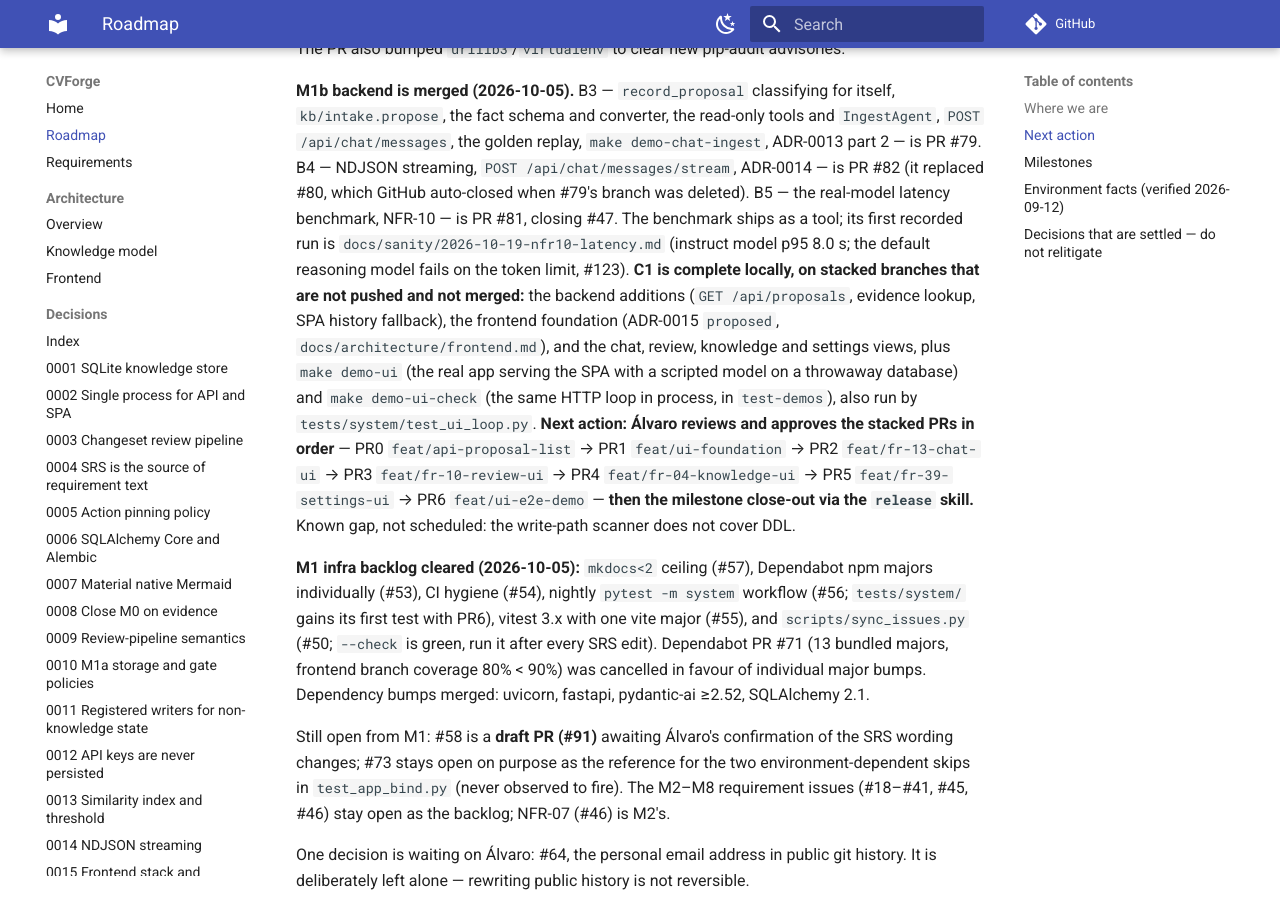
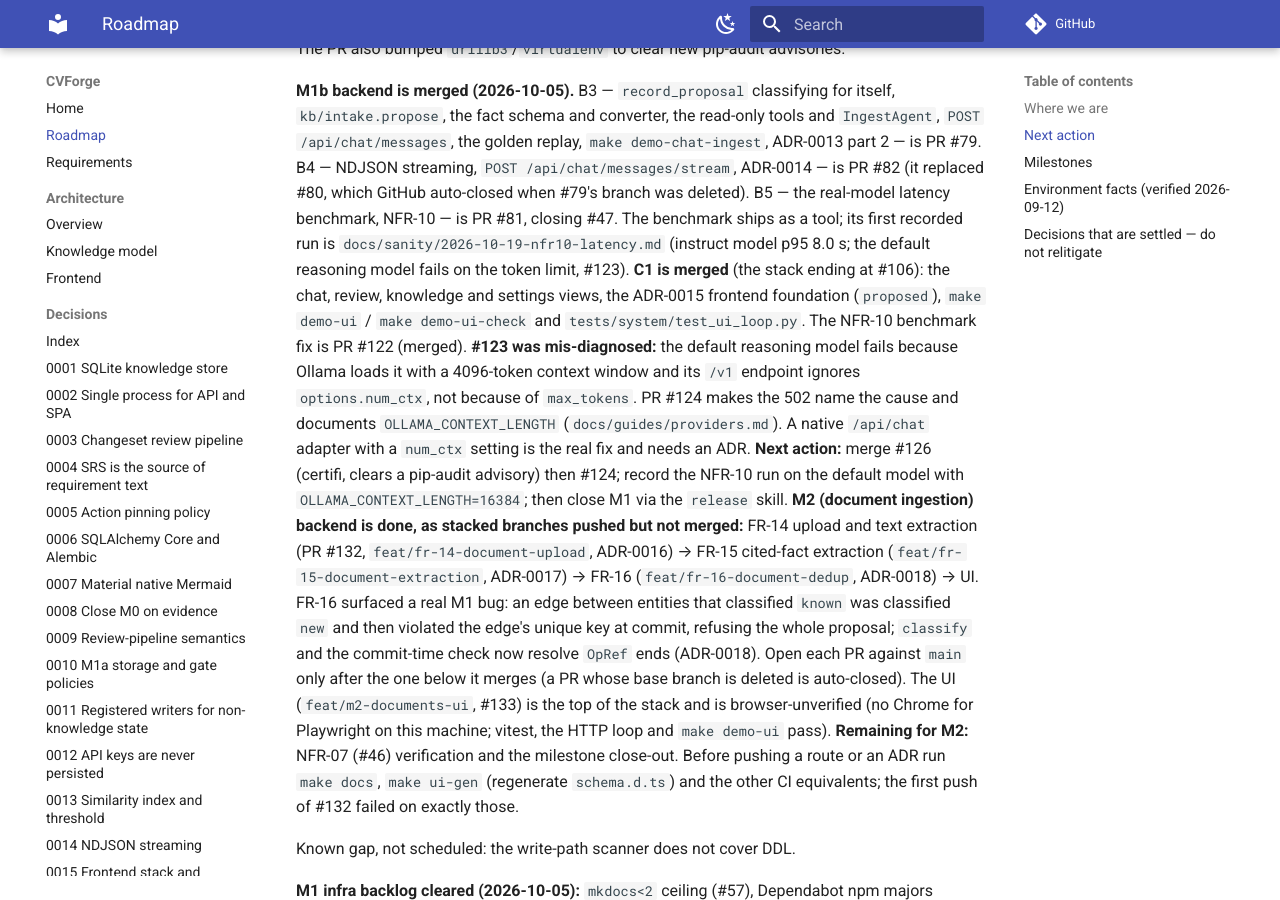
Before and after one commit to SelfishCoconut/cvforge, an MkDocs documentation site: the page built from docs/roadmap.md, in a window 1280 px wide and 900 px high, scrolled down 1951 px. Built offline with MkDocs 1.6.1 and Material for MkDocs 9.7.7, drawn with Linux system fonts in a browser that asks for light colours; comment, search, counter and statistics services are not loaded; some of the changed text lies outside the part shown.

Commit message:
docs(roadmap): reflect merged C1 stack and the #123 root cause (#128)
* docs(roadmap): reflect merged C1 stack and the #123 root cause

Closes #127

Co-Authored-By: Claude Sonnet 5.5 <noreply@anthropic.com>

* docs(roadmap): record M2 progress (FR-14, FR-15)

Refs #127

Co-Authored-By: Claude Sonnet 5.5 <noreply@anthropic.com>

* docs(roadmap): M2 backend done, FR-16 classifier fix recorded

Refs #127

Co-Authored-By: Claude Sonnet 5.5 <noreply@anthropic.com>

* docs(roadmap): M2 UI branch recorded

Refs #127

Co-Authored-By: Claude Sonnet 5.5 <noreply@anthropic.com>

---------

Co-authored-by: Claude Sonnet 5.5 <noreply@anthropic.com>

```diff
--- a/docs/roadmap.md
+++ b/docs/roadmap.md
@@ -99,17 +99,29 @@ ADR-0014 — is PR #82 (it replaced #80, which GitHub auto-closed when #79's bra
 deleted). B5 — the real-model latency benchmark, NFR-10 — is PR #81, closing #47. The
 benchmark ships as a tool; its first recorded run is `docs/sanity/2026-10-19-nfr10-latency.md`
 (instruct model p95 8.0 s; the default reasoning model fails on the token limit, #123).
-**C1 is complete locally, on stacked branches that are not pushed and not merged:**
-the backend additions (`GET /api/proposals`, evidence lookup, SPA history fallback),
-the frontend foundation (ADR-0015 `proposed`, `docs/architecture/frontend.md`), and
-the chat, review, knowledge and settings views, plus `make demo-ui` (the real app
-serving the SPA with a scripted model on a throwaway database) and `make
-demo-ui-check` (the same HTTP loop in process, in `test-demos`), also run by
-`tests/system/test_ui_loop.py`. **Next action: Álvaro reviews and approves the
-stacked PRs in order** — PR0 `feat/api-proposal-list` → PR1 `feat/ui-foundation` →
-PR2 `feat/fr-13-chat-ui` → PR3 `feat/fr-10-review-ui` → PR4 `feat/fr-04-knowledge-ui`
-→ PR5 `feat/fr-39-settings-ui` → PR6 `feat/ui-e2e-demo` — **then the milestone
-close-out via the `release` skill.**
+**C1 is merged** (the stack ending at #106): the chat, review, knowledge and settings views, the
+ADR-0015 frontend foundation (`proposed`), `make demo-ui` / `make demo-ui-check` and
+`tests/system/test_ui_loop.py`. The NFR-10 benchmark fix is PR #122 (merged).
+**#123 was mis-diagnosed:** the default reasoning model fails because Ollama loads it with a
+4096-token context window and its `/v1` endpoint ignores `options.num_ctx`, not because of
+`max_tokens`. PR #124 makes the 502 name the cause and documents `OLLAMA_CONTEXT_LENGTH`
+(`docs/guides/providers.md`). A native `/api/chat` adapter with a `num_ctx` setting is the
+real fix and needs an ADR. **Next action:** merge #126 (certifi, clears a pip-audit
+advisory) then #124; record the NFR-10 run on the default model with
+`OLLAMA_CONTEXT_LENGTH=16384`; then close M1 via the `release` skill.
+**M2 (document ingestion) backend is done, as stacked branches pushed but not merged:**
+FR-14 upload and text extraction (PR #132, `feat/fr-14-document-upload`, ADR-0016) →
+FR-15 cited-fact extraction (`feat/fr-15-document-extraction`, ADR-0017) → FR-16
+(`feat/fr-16-document-dedup`, ADR-0018) → UI. FR-16 surfaced a real M1 bug: an edge between
+entities that classified `known` was classified `new` and then violated the edge's unique
+key at commit, refusing the whole proposal; `classify` and the commit-time check now resolve
+`OpRef` ends (ADR-0018). Open each PR against `main` only after the one below it merges
+(a PR whose base branch is deleted is auto-closed). The UI (`feat/m2-documents-ui`, #133) is the top of the stack and
+is browser-unverified (no Chrome for Playwright on this machine; vitest, the HTTP loop and
+`make demo-ui` pass). **Remaining for M2:** NFR-07 (#46) verification and the milestone close-out. Before pushing
+a route or an ADR run `make docs`, `make ui-gen` (regenerate `schema.d.ts`) and the other
+CI equivalents; the first push of #132 failed on exactly those.
+
 Known gap, not scheduled: the write-path scanner does not cover DDL.
 
 **M1 infra backlog cleared (2026-10-05):** `mkdocs<2` ceiling (#57), Dependabot npm
```
Also changed, not shown: other parts of docs/roadmap.md (+1 -1 lines).
